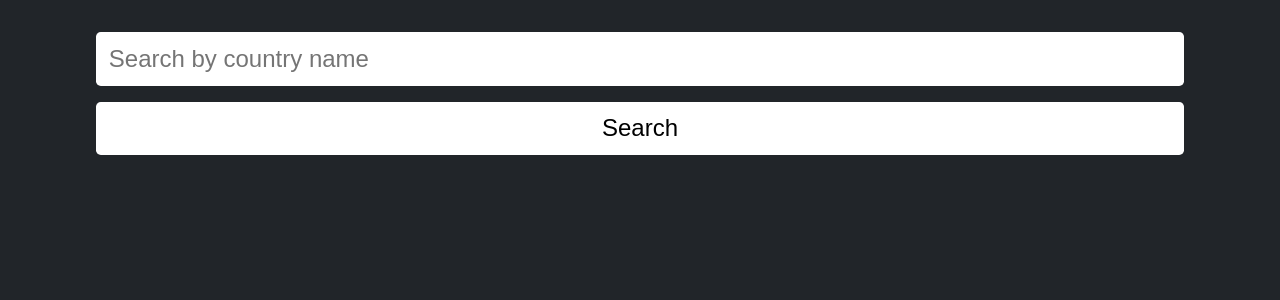
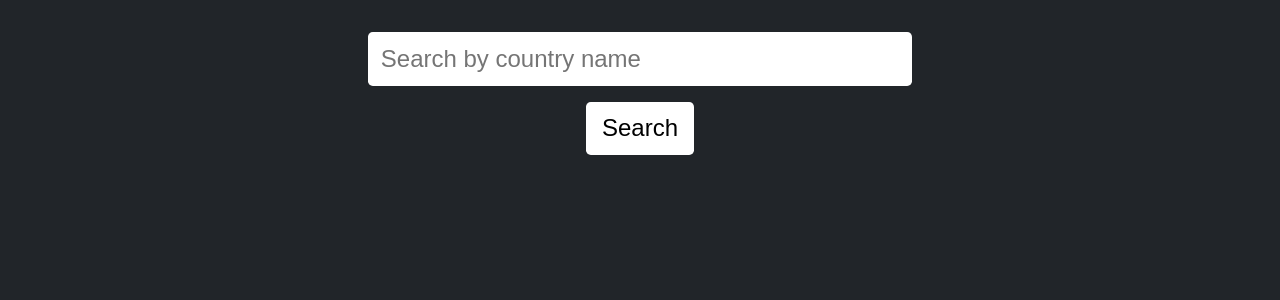
Before and after one commit to MuneebGulzar/find-country-info-v2, a React (Create React App) app: page / in a window 1280 px wide. Shown: the top 300 px of the page. Built offline with nearby package versions, Linux system fonts and the light colour scheme.

Commit message:
modified:   src/App.css

```diff
--- a/src/App.css
+++ b/src/App.css
@@ -125,4 +125,17 @@ img {
     justify-content: center;
     max-width: none;
   }
+
+  input[type=text] {
+    width: 50%;
+  }
+
+  input[type=submit] {
+    width: 10%;
+  }
+
+  input[type=submit]:hover {
+    transform: scale(1.1);
+    transition-duration: 2s;
+  }
 }
```
